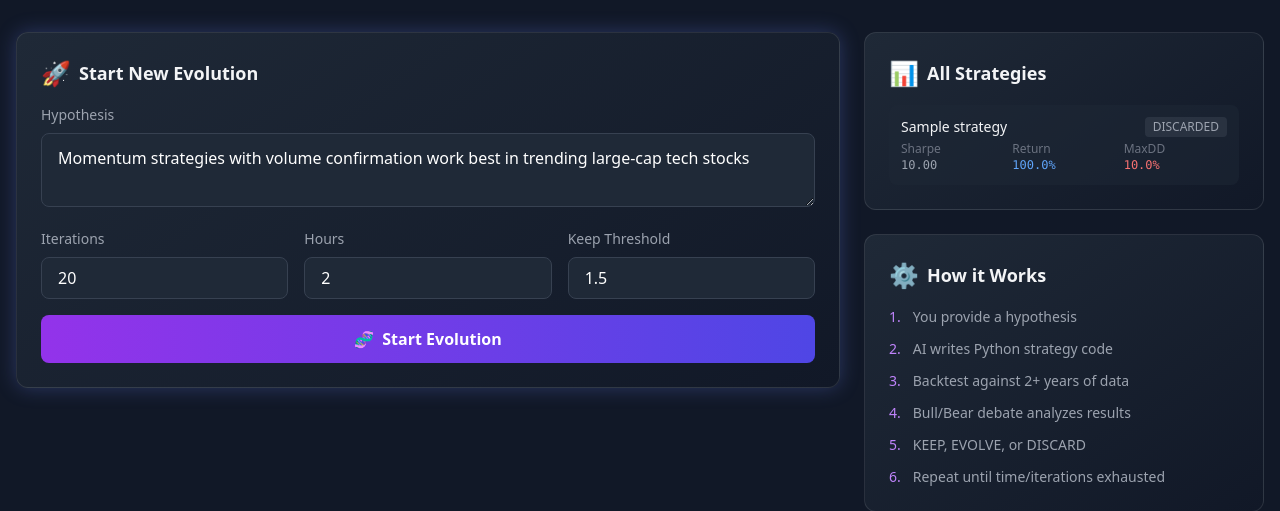
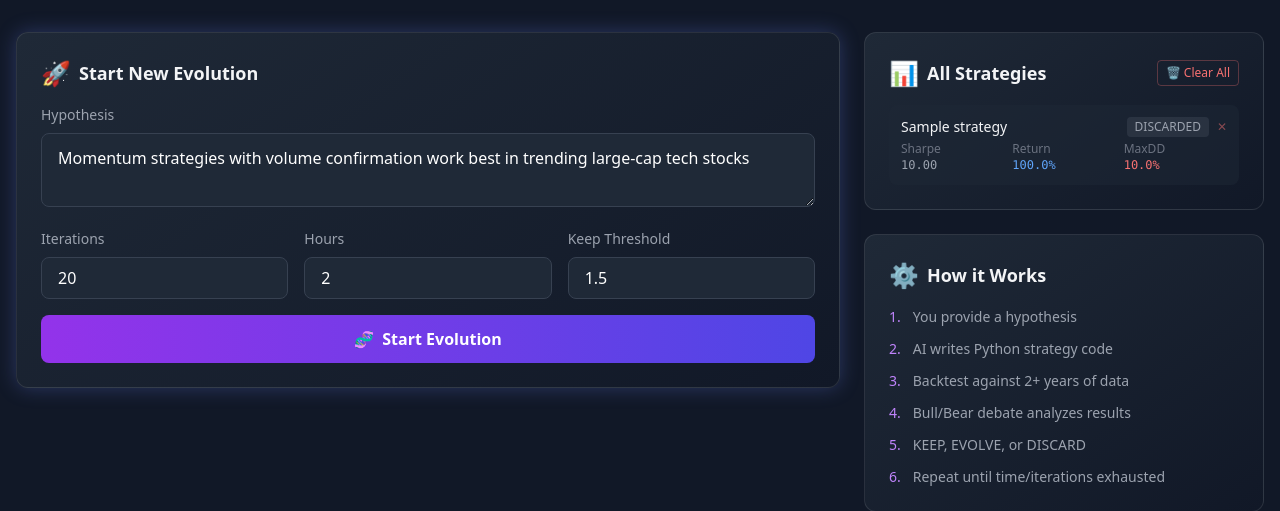
Before and after one commit to menonpg/autostrategy, a FastAPI app: template templates/dashboard.html in a window 1280 px wide. Shown: the part 81-592 px from the top of the page. Run offline with FastAPI, Linux system fonts and the light colour scheme; the template is opened without the code that fills it: most values are stand-ins (such as "Sample title", 1, 10 or a date in 2020); some libraries are stand-ins or nearby versions.

Commit message:
feat: add delete functionality
- DELETE /runs/{run_id} - delete a specific run
- DELETE /runs - clear ALL runs (with confirmation)
- DELETE /strategy/{run_id}/{name} - delete single strategy
- Clear All button in UI header
- X button on each strategy card to delete it

```diff
--- a/api/main.py
+++ b/api/main.py
@@ -335,6 +335,88 @@ async def get_run_logs(run_id: str):
     return {"error": "Run not found"}
 
 
+@app.delete("/runs/{run_id}")
+async def delete_run(run_id: str):
+    """Delete a specific run and all its artifacts."""
+    import shutil
+
+    run_dir = ARTIFACTS_DIR / run_id
+    if not run_dir.exists():
+        return {"error": "Run not found"}
+
+    try:
+        shutil.rmtree(run_dir)
+
+        # Update leaderboard
+        global leaderboard
+        leaderboard = load_all_strategies()
+
+        # Remove from in-memory runs if present
+        if run_id in runs:
+            del runs[run_id]
+
+        return {"status": "deleted", "run_id": run_id}
+    except Exception as e:
+        return {"error": str(e)}
+
+
+@app.delete("/runs")
+async def delete_all_runs():
+    """Delete ALL runs and clear history."""
+    import shutil
+
+    deleted = []
+    if ARTIFACTS_DIR.exists():
+        for run_dir in ARTIFACTS_DIR.iterdir():
+            if run_dir.is_dir() and not run_dir.name.startswith('.'):
+                try:
+                    shutil.rmtree(run_dir)
+                    deleted.append(run_dir.name)
+                except:
+                    pass
+
+    # Clear in-memory state
+    global leaderboard
+    leaderboard = []
+    runs.clear()
+
+    return {"status": "cleared", "deleted_runs": deleted}
+
+
+@app.delete("/strategy/{run_id}/{name}")
+async def delete_strategy(run_id: str, name: str):
+    """Delete a specific strategy from a run."""
+    strategy_path = ARTIFACTS_DIR / run_id / "strategies" / f"{name}.py"
+
+    if not strategy_path.exists():
+        return {"error": "Strategy not found"}
+
+    try:
+        strategy_path.unlink()
+
+        # Update all_strategies.json
+        all_strats_file = ARTIFACTS_DIR / run_id / "all_strategies.json"
+        if all_strats_file.exists():
+            strats = json.loads(all_strats_file.read_text())
+            strats = [s for s in strats if s.get("name") != name]
+            all_strats_file.write_text(json.dumps(strats, indent=2))
+
+        # Update leaderboard.json
+        leaderboard_file = ARTIFACTS_DIR / run_id / "leaderboard.json"
+        if leaderboard_file.exists():
+            lb = json.loads(leaderboard_file.read_text())
+            lb = [s for s in lb if s.get("name") != name]
+            leaderboard_file.write_text(json.dumps(lb, indent=2))
+
+        # Refresh global leaderboard
+        global leaderboard
+        leaderboard = load_all_strategies()
+
+        return {"status": "deleted", "strategy": name}
+    except Exception as e:
+        return {"error": str(e)}
+
+
 @app.get("/strategy/{run_id}/{name}")
 async def get_strategy(run_id: str, name: str):
     """Get strategy code and details."""
--- a/templates/dashboard.html
+++ b/templates/dashboard.html
@@ -128,9 +128,14 @@
                 <!-- Right Column: Leaderboard -->
                 <div class="space-y-6">
                     <div class="card rounded-xl p-6">
-                        <h2 class="text-lg font-semibold mb-4 flex items-center gap-2">
+                        <div class="flex items-center justify-between mb-4">
+                            <h2 class="text-lg font-semibold flex items-center gap-2">
                                 <span class="text-2xl">📊</span> All Strategies
                             </h2>
+                            <button onclick="clearAllRuns()" class="text-xs text-red-400 hover:text-red-300 px-2 py-1 rounded border border-red-400/30 hover:border-red-400">
+                                🗑️ Clear All
+                            </button>
+                        </div>
                         <div id="leaderboard" class="space-y-3">
                             {% if leaderboard %}
                                 {% for strategy in leaderboard %}
@@ -140,7 +145,8 @@
                                      hx-trigger="click"
                                      onclick="document.getElementById('strategy-modal').classList.remove('hidden')">
                                     <div class="flex items-center justify-between mb-1">
-                                        <span class="font-medium text-sm truncate">{{ strategy.name }}</span>
+                                        <span class="font-medium text-sm truncate flex-1">{{ strategy.name }}</span>
+                                        <div class="flex items-center gap-2">
                                             {% if strategy.status == 'KEPT' %}
                                             <span class="text-xs px-2 py-0.5 bg-green-500/20 text-green-400 rounded">
                                                 ✓ KEPT
@@ -150,6 +156,9 @@
                                                 DISCARDED
                                             </span>
                                             {% endif %}
+                                            <button onclick="event.stopPropagation(); deleteStrategy('{{ strategy.run_id }}', '{{ strategy.name }}')"
+                                                class="text-red-400/50 hover:text-red-400 text-xs">✕</button>
+                                        </div>
                                     </div>
                                     <div class="grid grid-cols-3 gap-2 text-xs">
                                         <div>
@@ -324,6 +333,49 @@
                 document.getElementById('strategy-modal').classList.add('hidden');
             }
         });
+
+        // Clear all runs
+        async function clearAllRuns() {
+            if (!confirm('Delete ALL runs and strategies? This cannot be undone.')) {
+                return;
+            }
+
+            try {
+                const res = await fetch('/runs', { method: 'DELETE' });
+                const data = await res.json();
+
+                if (data.status === 'cleared') {
+                    alert(`Cleared ${data.deleted_runs.length} runs`);
+                    location.reload();
+                } else {
+                    alert('Error: ' + (data.error || 'Unknown error'));
+                }
+            } catch (err) {
+                console.error(err);
+                alert('Failed to clear runs');
+            }
+        }
+
+        // Delete single strategy
+        async function deleteStrategy(runId, name) {
+            if (!confirm(`Delete strategy "${name}"?`)) {
+                return;
+            }
+
+            try {
+                const res = await fetch(`/strategy/${runId}/${name}`, { method: 'DELETE' });
+                const data = await res.json();
+
+                if (data.status === 'deleted') {
+                    location.reload();
+                } else {
+                    alert('Error: ' + (data.error || 'Unknown error'));
+                }
+            } catch (err) {
+                console.error(err);
+                alert('Failed to delete strategy');
+            }
+        }
     </script>
 </body>
 </html>
```
Lines whose indentation alone changed are shown as unchanged.
